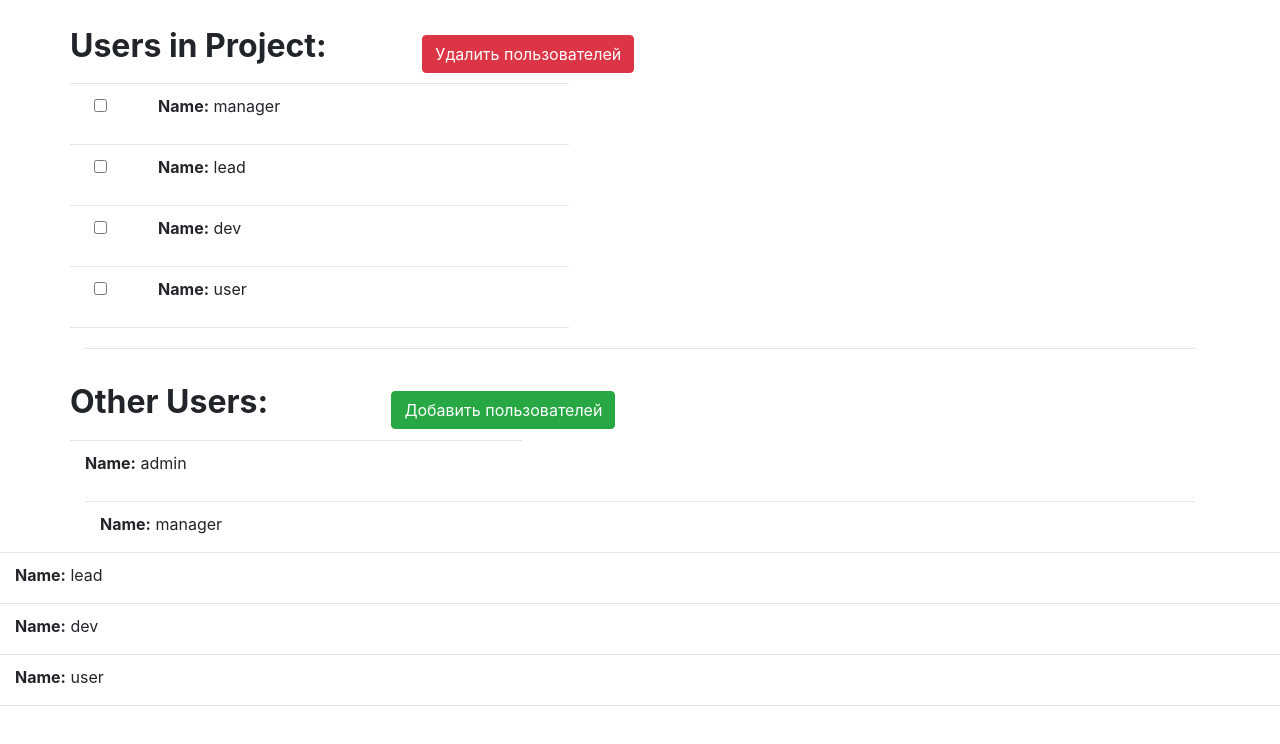
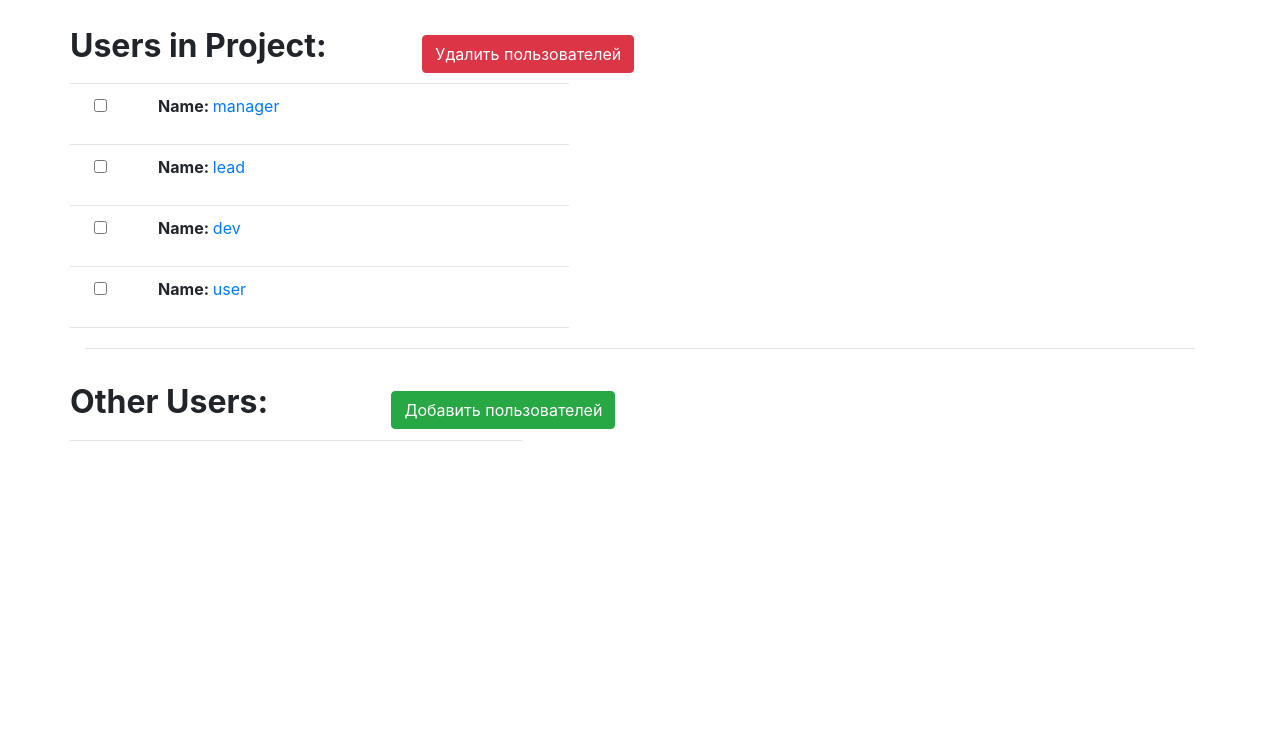
Before and after one commit to Illarionov81/python_group_5_homework_49_Alexander_Illarionov, a Django app: page /project/17/update_users/ in a window 1280 px wide. Shown: the part 56-800 px from the top of the page. Run offline with Django 3.2, Linux system fonts and the light colour scheme; a user stored in the database is signed in; data comes from the database, SQL or seed files in the repository; some libraries are stand-ins or nearby versions.

Commit message:
Добавленссылки на пользователей на странице проекта

```diff
--- a/source/webapp/templates/project/project.html
+++ b/source/webapp/templates/project/project.html
@@ -33,16 +33,16 @@
     <div class="col col-lg-3 box pl-3 mt-5 mr-1">
         <div class="row1">
             <b class="pt-5 pl-3 pr-5">Users:</b>
+            {% if perms.webapp.change_users and request.user in users %}
             <a class="pl-5" href="{% url 'update_users_in_project' project.pk %}">
-            {% if perms.webapp.change_users and request.user in users %}
             <button type="button"  class="btn btn-warning ">Update</button>
+            </a>
             {% endif %}
-            </a>
         </div>
         <div class="row2">
             <hr>
             {% for user in users %}
-            № {{ user.pk }} - {{ user.username }}<br>
+            № <a href="{% url 'accounts:detail' user.pk %}">{{ user.pk }} - {{ user.username }}</a><br>
             {% endfor %}
         </div>
     </div>
--- a/source/webapp/templates/project/users_add.html
+++ b/source/webapp/templates/project/users_add.html
@@ -28,7 +28,9 @@
                     </div>
                 {% endif %}
                 <div class="col col-lg-8">
-                    <p><b>Name:</b> {{ user.username }} </p>
+                    <p><b>Name: </b>
+                        <a href="{% url 'accounts:detail' user.pk %}">{{ user.username }}</a>
+                    </p>
                 </div>
             </div>
             <hr>
@@ -50,19 +52,21 @@
         </div>
         <hr>
     {% for user in users_list %}
-        {% if not user in project_users %}
+        {% if  user not in project_users %}
             <div class="row">
                 <div class="col col-lg-2">
                     <label>
                         <input class="ml-4" type="checkbox" name="id" value="{{ user.pk }}">
                     </label>
                 </div>
-                {% endif %}
                 <div class="col col-lg-6">
-                    <p><b>Name:</b> {{ user.username }} </p>
+                    <p><b>Name: </b>
+                        <a href="{% url 'accounts:detail' user.pk %}">{{ user.username }}</a>
+                    </p>
                 </div>
             </div>
             <hr>
+        {% endif %}
     {% endfor %}
     </form>
 </div>
```
